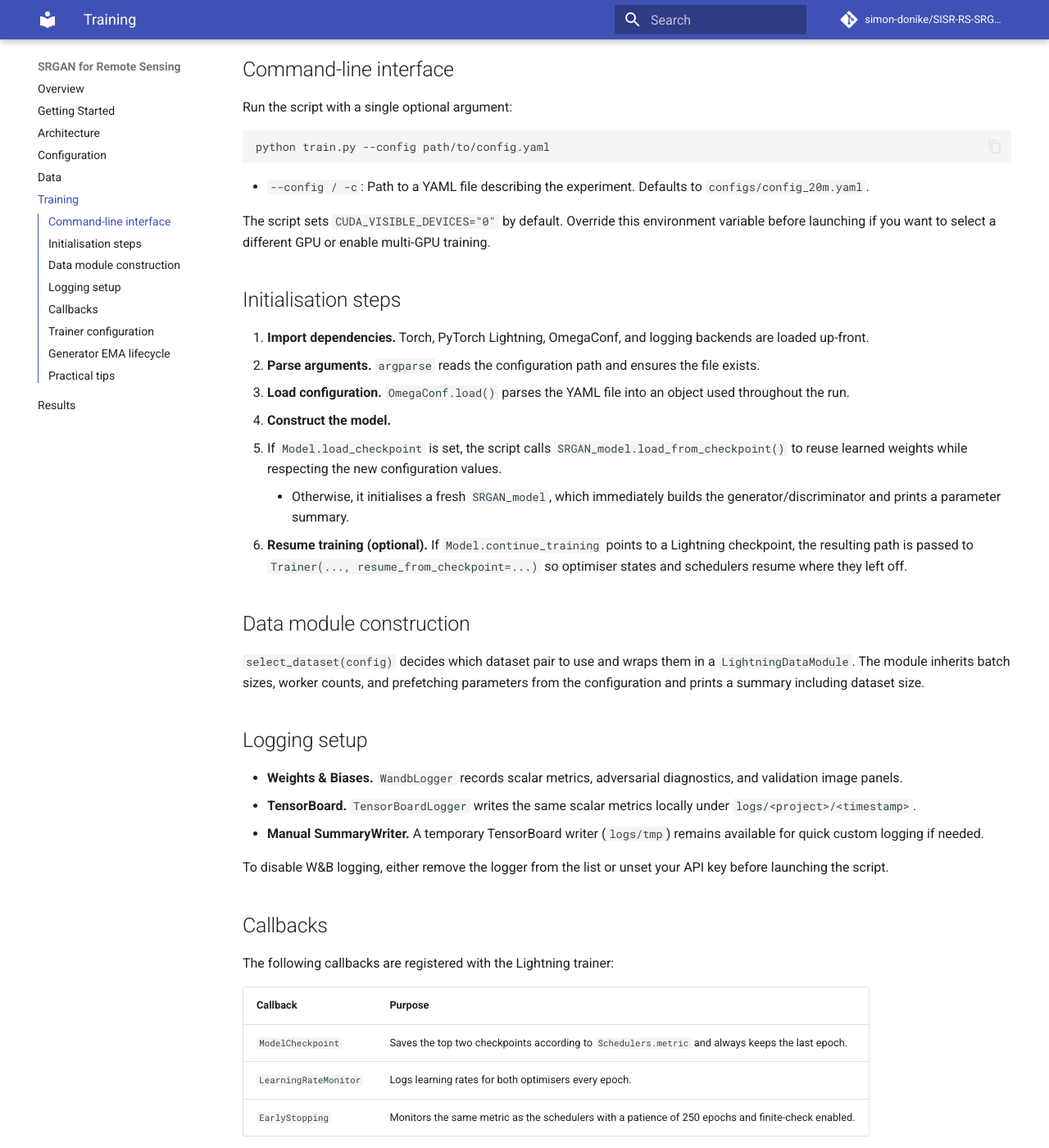
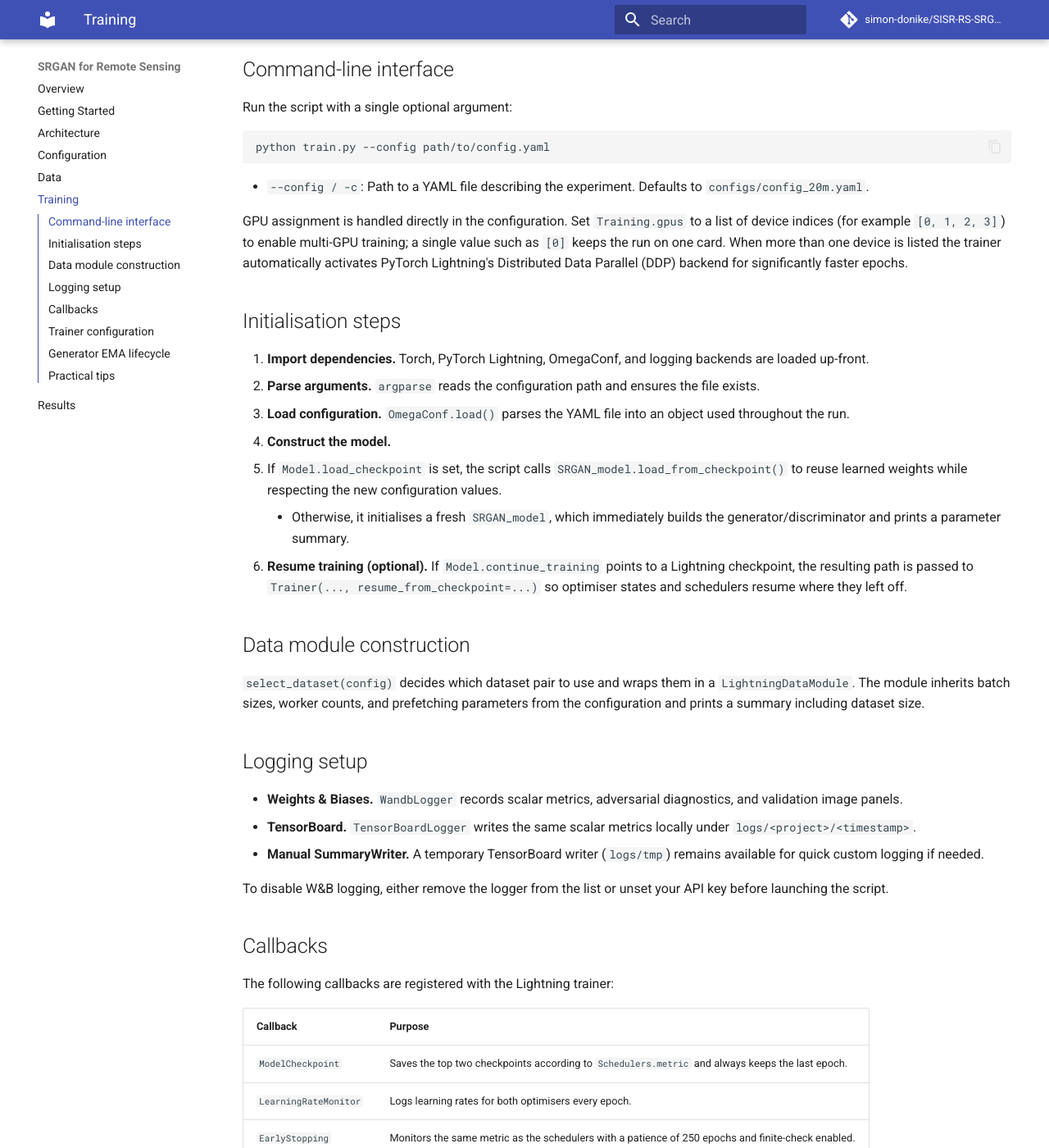
Before and after one commit to simon-donike/SISR-RS-SRGAN, an MkDocs documentation site: the page built from docs/training.md, in a window 1280 px wide and 1400 px high, scrolled down 204 px. Shown: the whole window at 82% size. Built offline with MkDocs 1.6.1 and Material for MkDocs 9.7.7, drawn with Linux system fonts in a browser that asks for light colours; comment, search, counter and statistics services are not loaded; some of the changed text lies outside the part shown.

Commit message:
docs: highlight multi-GPU training support

```diff
--- a/docs/training.md
+++ b/docs/training.md
@@ -13,8 +13,7 @@ python train.py --config path/to/config.yaml
 
 * `--config / -c`: Path to a YAML file describing the experiment. Defaults to `configs/config_20m.yaml`.
 
-The script sets `CUDA_VISIBLE_DEVICES="0"` by default. Override this environment variable before launching if you want to select
-a different GPU or enable multi-GPU training.
+GPU assignment is handled directly in the configuration. Set `Training.gpus` to a list of device indices (for example `[0, 1, 2, 3]`) to enable multi-GPU training; a single value such as `[0]` keeps the run on one card. When more than one device is listed the trainer automatically activates PyTorch Lightning's Distributed Data Parallel (DDP) backend for significantly faster epochs.
 
 ## Initialisation steps
 
@@ -59,8 +58,8 @@ correlate files across tooling.
 
 The script builds a `Trainer` with the following notable arguments:
 
-* `accelerator='cuda'` and `devices=[0]` for single-GPU runs. Adjust to `devices=[0,1,...]` or use `devices='auto'` for multi-GPU
-  training.
+* `accelerator='cuda'` with `devices=config.Training.gpus`. When more than one device index is provided the script selects the
+  `ddp` strategy automatically, so scaling across multiple GPUs is as simple as enumerating them in the config.
 * `check_val_every_n_epoch=1` to evaluate after every epoch.
 * `limit_val_batches=250` as a safeguard against excessive validation time on large datasets.
 * `logger=[wandb_logger]` to register external logging backends (add `tb_logger` if you prefer TensorBoard-driven monitoring).
```
Also changed, not shown: README.md (+3 -0 lines).
